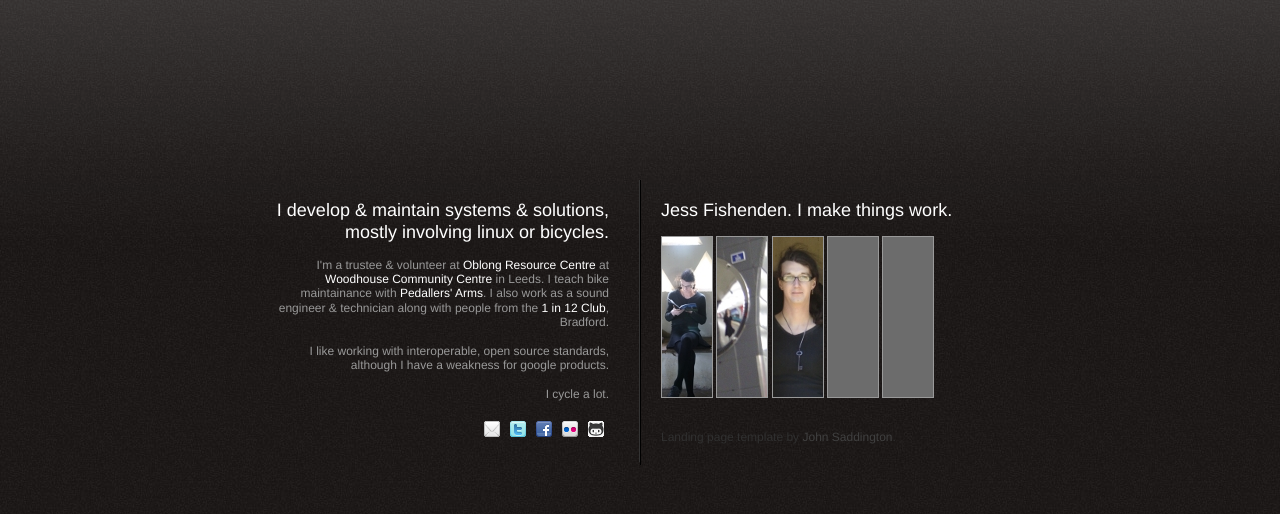
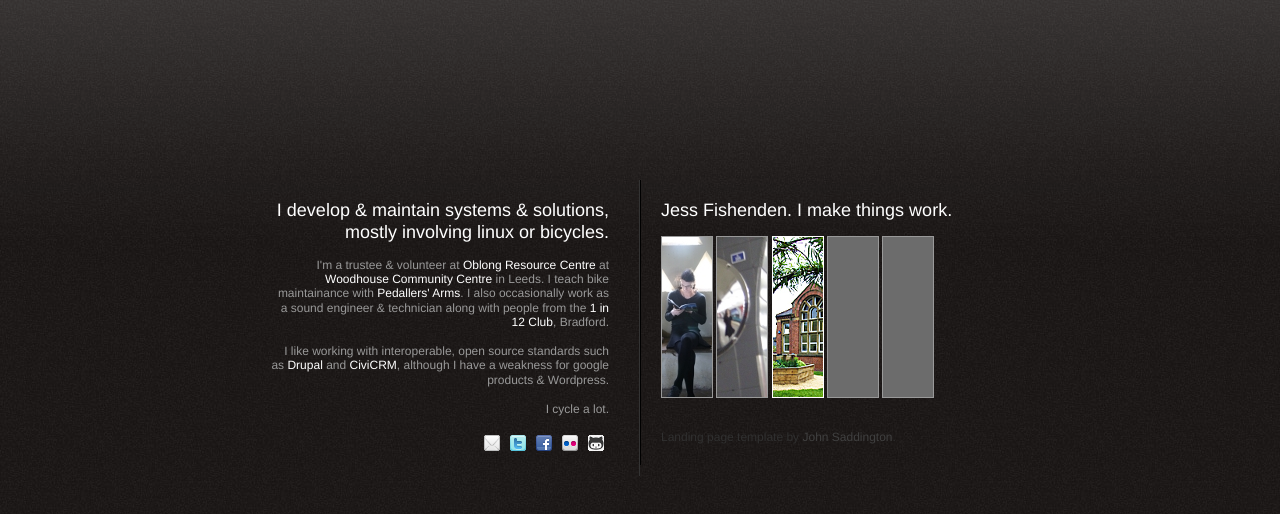
Before and after one commit to jessfishenden/jessfishenden.github.com, a plain HTML site: page index.html in a window 1280 px wide. Drawn offline with nearby package versions, Linux system fonts and the light colour scheme.

Commit message:
Image reshuffle

```diff
--- a/index.html
+++ b/index.html
@@ -68,8 +68,8 @@
     	<div class="content">
         	<div class="left">
         		<h2>I develop &amp; maintain systems &amp; solutions, mostly involving linux or bicycles.</h2><br />
-        			I'm a trustee &amp; volunteer at <a href="http://www.oblongleeds.org.uk" target="_blank">Oblong Resource Centre</a> at <a href="https://www.facebook.com/WoodhouseCommunityCentre">Woodhouse Community Centre</a> in Leeds.  I teach bike maintainance with <a href="http://www.pedallers-arms.org/" target="_blank">Pedallers' Arms</a>.  I also work as a sound engineer &amp; technician along with people from the <a href="http://1in12.com/" target="_blank">1 in 12 Club</a>, Bradford.<br /><br />
-        			I like working with interoperable, open source standards, although I have a weakness for google products.<br /><br />
+        			I'm a trustee &amp; volunteer at <a href="http://www.oblongleeds.org.uk" target="_blank">Oblong Resource Centre</a> at <a href="http://www.woodhousecommunitycentre.com">Woodhouse Community Centre</a> in Leeds.  I teach bike maintainance with <a href="http://www.pedallers-arms.org/" target="_blank">Pedallers' Arms</a>.  I also occasionally work as a sound engineer &amp; technician along with people from the <a href="http://1in12.com/" target="_blank">1 in 12 Club</a>, Bradford.<br /><br />
+        			I like working with interoperable, open source standards such as <a href="https://www.drupal.org/">Drupal</a> and <a href="https://civicrm.org/">CiviCRM</a>, although I have a weakness for google products &amp; Wordpress.<br /><br />
         			I cycle a lot.<br /><br />
         			<a href="https://github.com/jessfishenden" target="_blank"><img alt="Github" src="images/octicat.png" class="small_icon" /></a>
         			<a href="http://flickr.com/photos/jessfishenden" target="_blank"><img alt="Flickr" src="images/flickr.png" class="small_icon" /></a>
@@ -85,7 +85,7 @@
 
           		<a><img alt="Jess Fishenden" border="1" src="images/jf-rushton-2009.jpg" /></a>
           		<a><img alt="Jess Fishenden" border="1" src="images/jf-goodge_st-2005.jpg" /></a>
-          		<a><img alt="Jess Fishenden" border="1" src="images/jf-rushton2-2009.jpg" /></a>
+          		<a href="http://www.woodhousecommunitycentre.com"><img alt="Jess Fishenden" border="1" src="images/wcc-ext.jpg" /></a>
           		<a><img alt="Jess Fishenden" border="1" src="images/missing.jpg" height="160" width="50" /></a>
           		<a><img alt="Jess Fishenden" border="1" src="images/missing.jpg" height="160" width="50" /></a><br /><br />
           		<br />
```
Also changed, not shown: images/wcc-ext.jpg (added).
